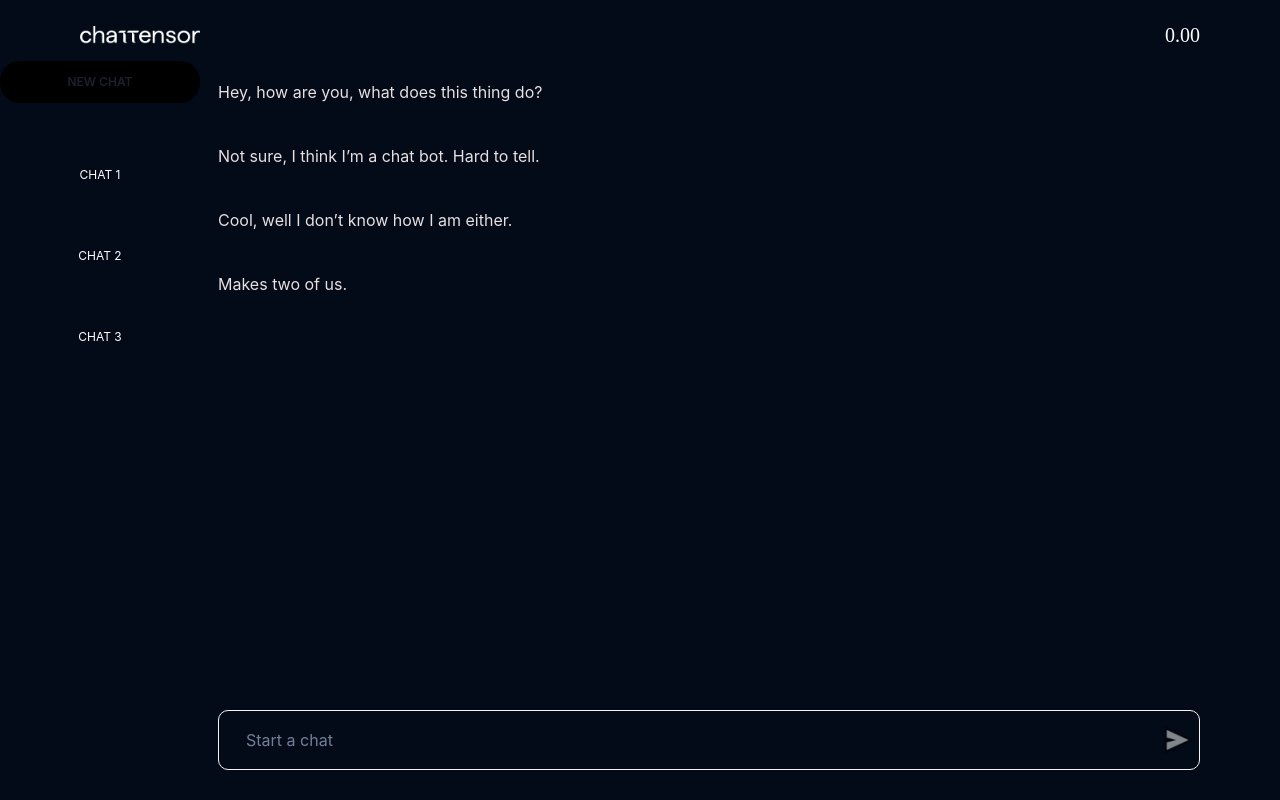
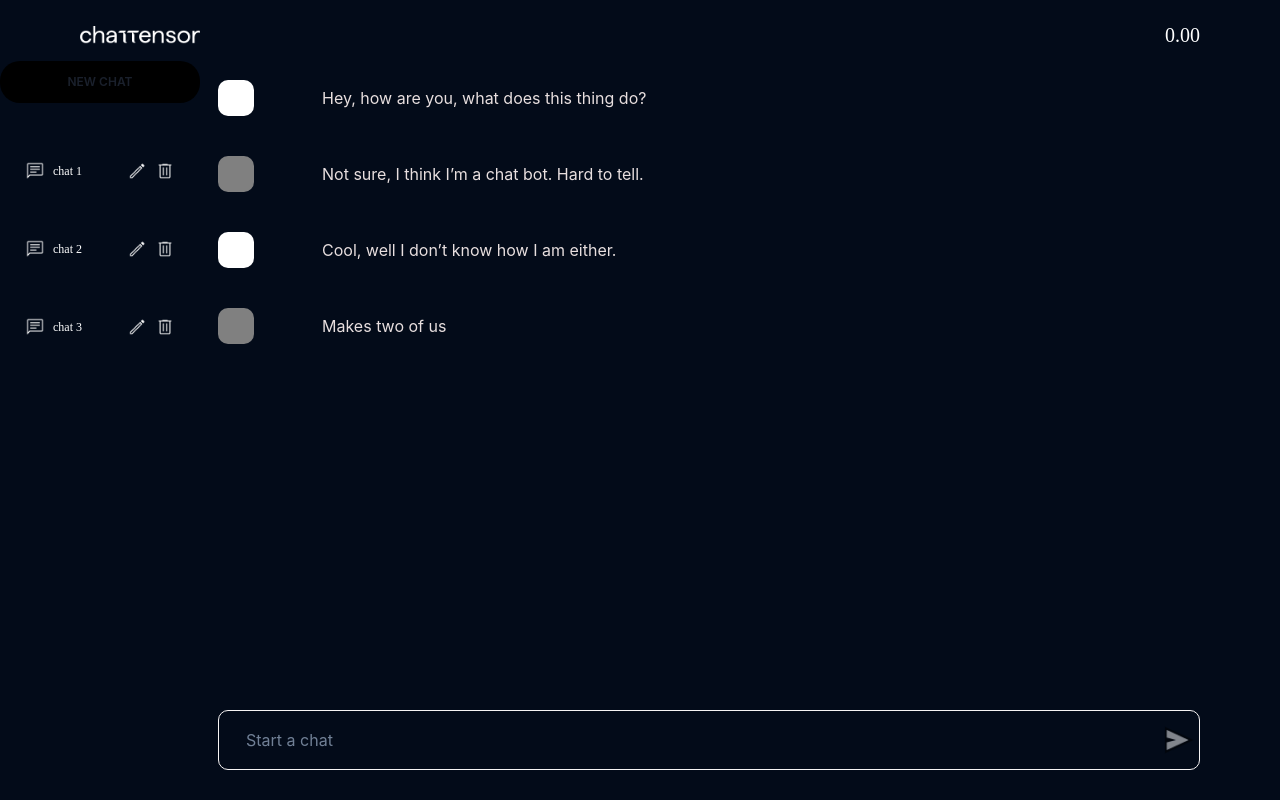
Before and after one commit to eloenwa/chattensorwebapp, a Next.js app: page /chatpage in a window 1280 px wide. Both pictures are taken after a click on the button "NEW CHAT". Built offline with nearby package versions, Linux system fonts and the light colour scheme.

Commit message:
chat page update

```diff
--- /dev/null
+++ b/app/chatpage/components/ChatHistoryComponent.tsx
@@ -0,0 +1,31 @@
+import React from 'react';
+import { Box, HStack, Image, Text } from '@chakra-ui/react';
+
+
+
+
+// the chat component will work with props and array.map to populate the right side menu giving the users quick access to their chat history
+
+// declare types for props
+interface ChatName {
+    chatname: string;
+}
+
+function ChatHistoryComponent(props: ChatName) {
+    return (
+        <Box>
+            <HStack justifyContent={'space-between'} mt={'50px !important'}>
+                <HStack>
+                    <Image src='/chaticon.png' alt='stuff' h={'20px'} />
+                    <Text className='text-6xl' fontSize={'12px'} fontFamily={'Haffer-Regular'} mr={'37px !important'}>{props.chatname}</Text>
+                </HStack>
+                <HStack>
+                    <Image src='/editicon.png' alt='stuff' h={'20px'} />
+                    <Image src='/delete.png' alt='stuff' h={'20px'} />
+                </HStack>
+            </HStack>
+        </Box>
+    )
+}
+
+export default ChatHistoryComponent
--- /dev/null
+++ b/app/chatpage/components/MainChatComponent.tsx
@@ -0,0 +1,21 @@
+import React from 'react';
+import { Box, HStack } from '@chakra-ui/react';
+
+
+//this component will work with array.map to populate the main chat page (i.e. where users and AI converse)
+
+// declare types for props
+interface ChatObj {
+    text: string;
+    bgcolor: string
+}
+function MainChatComponent(props: ChatObj) {
+    return (
+        <HStack alignItems={'center'} mt={'40px !important'} mb={'40px !important'} overflow={'hidden'}>
+            <Box w={'36px'} h={'36px'} bgColor={props.bgcolor} borderRadius={'10px'} />
+            <Box ml={'60px !important'}>{props.text}</Box>
+        </HStack>
+    )
+}
+
+export default MainChatComponent
--- a/app/chatpage/page.tsx
+++ b/app/chatpage/page.tsx
@@ -3,17 +3,13 @@
 import React, { useState } from 'react';
 import Header from "../Header";
 import { Box, HStack, VStack, Button, Input, Image, Textarea } from '@chakra-ui/react';
-import { createIcon } from "@chakra-ui/react";
 
-const Sendicons = createIcon({
-  displayName: "Sendicons",
-  viewBox: "0 0 48 48",
-  d: "M7 38.5v-29L41.4 24zM9.25 35l26.3-11-26.3-11.1v8.4L20.2 24 9.25 26.6zm0 0V12.9v13.7z",
-});
+import ChatHistoryComponent from './components/ChatHistoryComponent';
+import MainChatComponent from './components/MainChatComponent';
 
 function ChatPage() {
 
-  //is state is false the chat section won't be displayed
+  //if state is false the chat section won't be displayed
   //this is a quick fix for now in the future more logic will be added here to handle the conditional rendering of the chat-tab and populating the chat history
   const [Toggle, setToggle] = useState(false);
   return (
@@ -24,40 +20,38 @@ function ChatPage() {
         <HStack h={'100%'} w={'100%'}>
           <Box h={'full'} w={'20%'}>
             <VStack>
-
-
-
-
-
               <VStack >
                 <Button w={'200px'} h={'42px'} borderRadius={'20px'} bgColor={'#000000'} mt={'20.8px'} fontSize={'12px'} onClick={() => setToggle(!Toggle)}>NEW CHAT</Button>
+                {/* conditionally renders components when new chat is clicked || logic to be added here to make it work more like chat gpt
+                || Array.map (state val) will be called here to populate side bar with chat history*/}
                 {Toggle === true ?
                   <>
-                    <Box fontSize={'12px'} mt={'55px !important'}>CHAT 1</Box>
-                    <Box fontSize={'12px'} mt={'55px !important'}>CHAT 2</Box>
-                    <Box fontSize={'12px'} mt={'55px !important'}>CHAT 3</Box>
+                    {/*Since the chat history data is dynamic using a component to render it is appropriate */}
+                    <ChatHistoryComponent chatname='chat 1' />
+                    <ChatHistoryComponent chatname='chat 2' />
+                    <ChatHistoryComponent chatname='chat 3' />
                   </>
                   : NaN}
               </VStack>
-
-
             </VStack>
           </Box>
           <Box h={'full'} w={'full'} mr={'80px !important'} m={'10px'} >
             {Toggle === true ?
               <VStack h={'full'}>
                 <Box color={'#E8DFDF'} h={'full'} w={'full'}>
-                  <Box mb={'40px !important'} mt={'40px'}>Hey, how are you, what does this thing do?</Box>
-                  <Box mb={'40px !important'} mt={'40px'}>Not sure, I think I’m a chat bot. Hard to tell.</Box>
-                  <Box mb={'40px !important'} mt={'40px'}>Cool, well I don’t know how I am either.</Box>
-                  <Box mb={'40px !important'} mt={'40px'}>Makes two of us.</Box>
+                  {/*Since the conversation history data is dynamic using a component to render it is appropriate || this will be tied to a state that updates with input
+                  from the user or response from the AI || Array.map (state val) will be called here to populate with conversation history */}
+                  <MainChatComponent text='Hey, how are you, what does this thing do?' bgcolor='white' />
+                  <MainChatComponent text='Not sure, I think I’m a chat bot. Hard to tell.' bgcolor='grey' />
+                  <MainChatComponent text='Cool, well I don’t know how I am either.' bgcolor='white' />
+                  <MainChatComponent text='Makes two of us' bgcolor='grey' />
                 </Box>
                 <HStack color={'white'} bgColor={'transparent'} w={'100%'} h={'69px'} position={'sticky'} bottom={'0px'} mb={'30px !important'} borderWidth={'0.5px'}
                   alignItems={'center'} borderColor={'#F7F4F4'} borderRadius={"10px"} ml={'38px !important'} mr={'38px !important'} >
                   <Input w={'95%'} borderColor={'transparent'} focusBorderColor='transparent'
                     _hover={{ borderColor: 'transparent' }} h={'full'} resize={'none'}
                     placeholder='Start a chat' color={'#EBE2E2'} ml={'10px !important'} />
-                  {/* <Sendicons w={'50px'} h={'25px'} /> */}
+                  {/* Image tag was used to render the icon this will be update to use SVG in the future*/}
                   <Image src='/testicon.png' alt='send icon' mt={'=5px'} w={"40px"} h={'44px'} onClick={() => console.log('click!')} opacity={0.5} _hover={{ opacity: 1 }} />
                 </HStack>
               </VStack>
```
